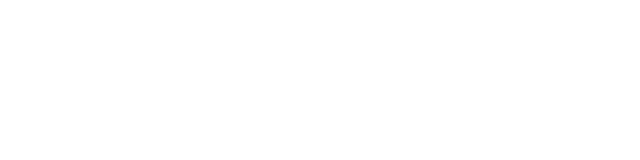
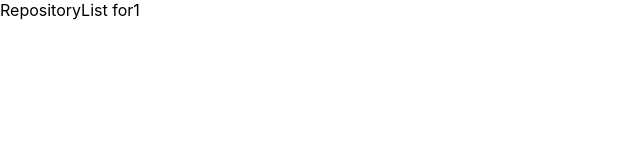
Before and after one commit to KeerthanaR2910/aquera, a React (Create React App) app: page /user/1/repositories in a window 1280 px wide. Before the commit this address had no page. Shown: the top 160 px of the page, without its empty margins (0-640 px from the left). Built offline with nearby package versions, Linux system fonts and the light colour scheme.

Commit message:
Add username query string parameter for routes

```diff
--- a/src/App.js
+++ b/src/App.js
@@ -7,8 +7,8 @@
   return (
       <Router>
         <Routes>
-          <Route path="/user" exact element={<UserProfile />} />
-          <Route path="/repositories" exact element={<RepositoryList />} />
+          <Route path="/user/:username" exact element={<UserProfile />} />
+          <Route path="/user/:username/repositories" exact element={<RepositoryList />} />
         </Routes>
       </Router>
   );
--- a/src/components/RepositoryList.js
+++ b/src/components/RepositoryList.js
@@ -1,7 +1,11 @@
+import {useParams} from "react-router-dom";
+
 const RepositoryList = () => {
+    const {username} = useParams();
     return (
         <div>
-            RepositoryList
+            RepositoryList for
+            {username}
         </div>
     )
 }
--- a/src/components/UserProfile.js
+++ b/src/components/UserProfile.js
@@ -1,7 +1,11 @@
+import {useParams} from "react-router-dom";
+
 const UserProfile = () => {
+    const { username } = useParams();
   return (
       <div>
           UserProfile
+          {username}
       </div>
   )
 }
```
